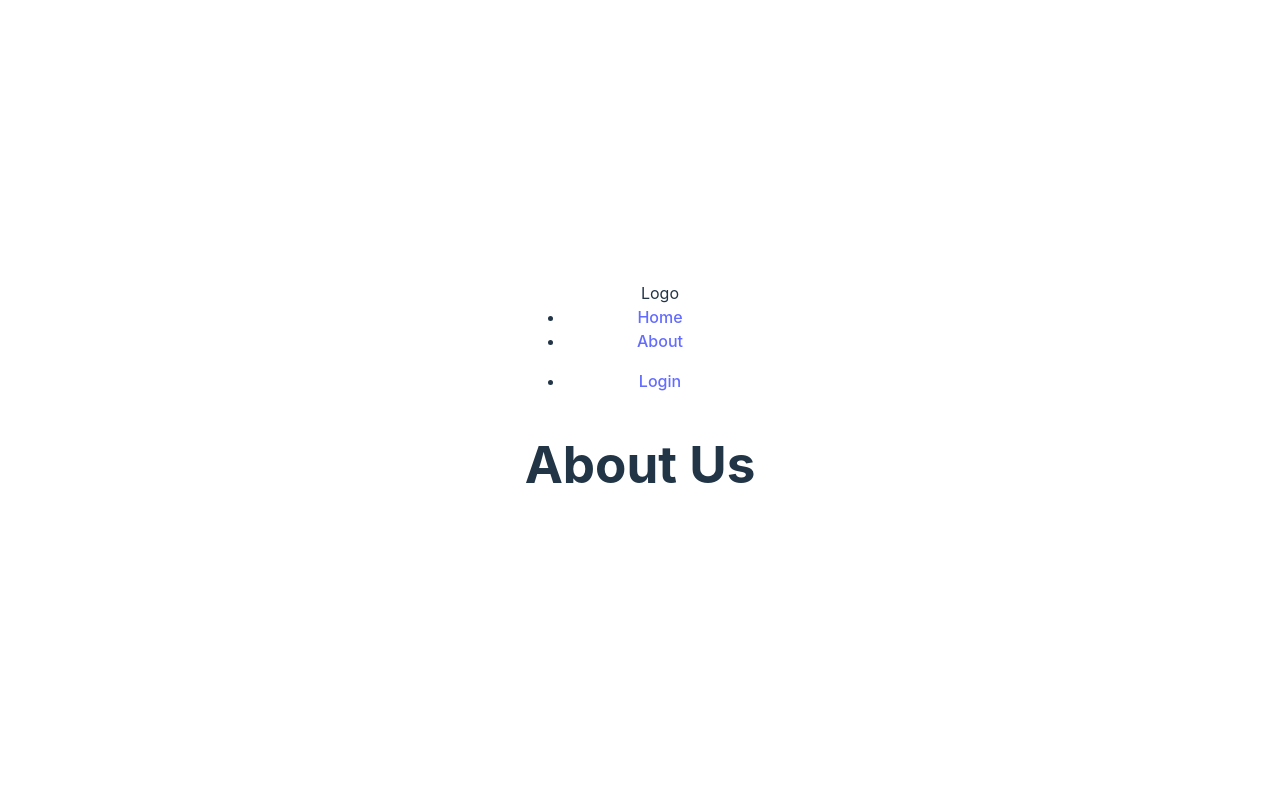
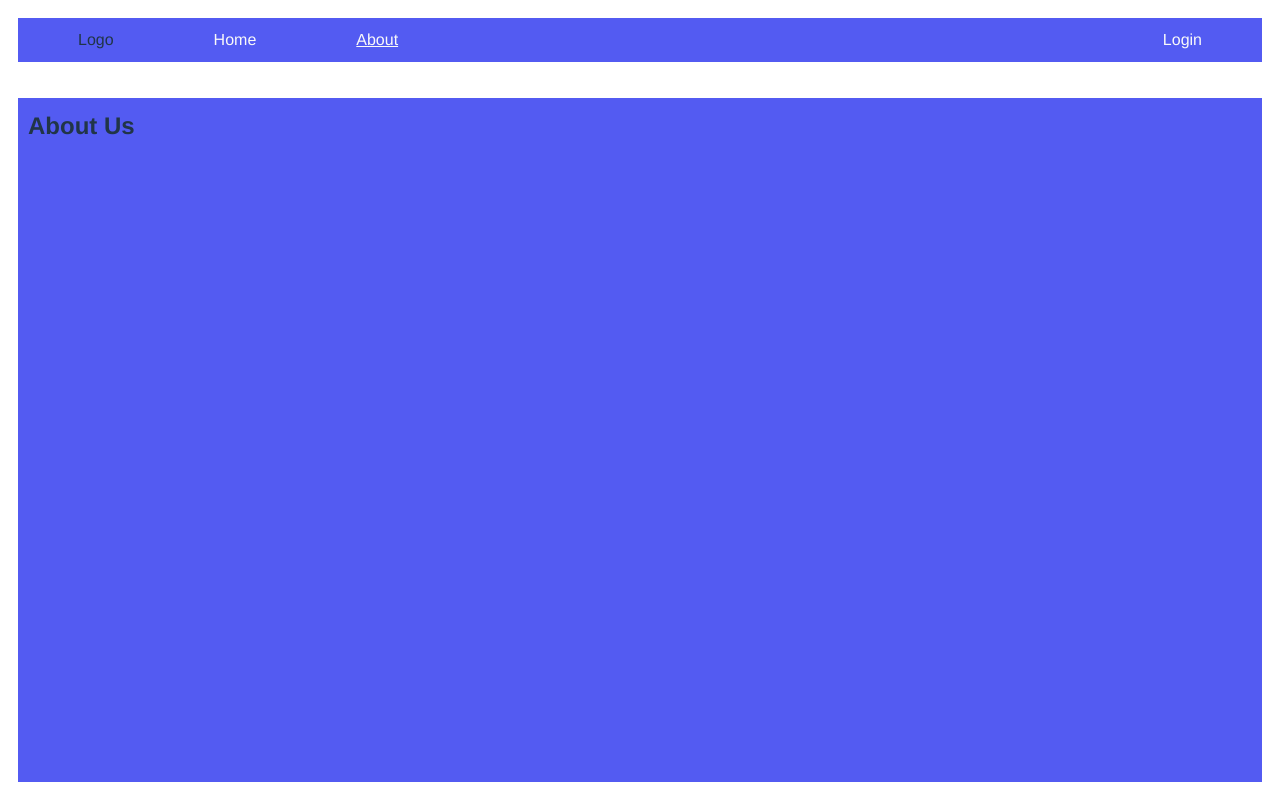
Before and after one commit to Defalt91/react-web-morthy, a React (Vite) app: page /about in a window 1280 px wide. Built offline with nearby package versions, Linux system fonts and the light colour scheme.

Commit message:
changed css structure

```diff
--- a/src/App.tsx
+++ b/src/App.tsx
@@ -2,7 +2,6 @@ import { BrowserRouter, Routes, Route } from "react-router-dom";
 import Home from "./screens/Home/Home";
 import About from "./screens/About/About";
 import Login from "./screens/Login/Login";
-import "./styles/App.css";
 import NotFound from "./screens/NotFound/NotFound";
 
 function App() {
--- a/src/styles/App.css
+++ /dev/null
@@ -1,47 +0,0 @@
-#root {
-	max-width: 1280px;
-	margin: 0 auto;
-	padding: 2rem;
-	text-align: center;
-}
-
-.logo {
-	height: 6em;
-	padding: 1.5em;
-	will-change: filter;
-	transition: filter 300ms;
-}
-.logo:hover {
-	filter: drop-shadow(0 0 2em #646cffaa);
-}
-.logo.react:hover {
-	filter: drop-shadow(0 0 2em #61dafbaa);
-}
-
-@keyframes logo-spin {
-	from {
-		transform: rotate(0deg);
-	}
-	to {
-		transform: rotate(360deg);
-	}
-}
-
-@media (prefers-reduced-motion: no-preference) {
-	a:nth-of-type(2) .logo {
-		animation: logo-spin infinite 20s linear;
-	}
-}
-
-.card {
-	padding: 2em;
-}
-
-.container {
-	display: flex;
-	flex-direction: column;
-}
-
-.read-the-docs {
-	color: #888;
-}
--- a/src/styles/global.css
+++ b/src/styles/global.css
@@ -1,5 +1,17 @@
+* {
+	margin: 0;
+	padding: 0;
+}
+
+#root {
+	display: flex;
+	flex-direction: column;
+	align-items: stretch;
+	height: 100vh;
+}
+
 :root {
-	font-family: Inter, system-ui, Avenir, Helvetica, Arial, sans-serif;
+	font-family: Helvetica, Inter, system-ui, Avenir, Arial, sans-serif;
 	line-height: 1.5;
 	font-weight: 400;
 
@@ -13,26 +25,57 @@
 	-moz-osx-font-smoothing: grayscale;
 }
 
-a {
-	font-weight: 500;
-	color: #646cff;
-	text-decoration: inherit;
-}
-a:hover {
-	color: #535bf2;
-}
-
 body {
-	margin: 0;
-	display: flex;
-	place-items: center;
+	/* display: flex; */
 	min-width: 320px;
 	min-height: 100vh;
 }
 
-h1 {
-	font-size: 3.2em;
-	line-height: 1.1;
+/* .main-container {
+	display: flex;
+	flex-direction: column;
+} */
+
+.nav-menu {
+	flex-grow: 0;
+	background-color: #535bf2;
+	display: flex;
+	justify-content: space-between;
+	margin: 18px;
+	padding: 10px;
+}
+
+.nav-tab {
+	display: flex;
+	flex-direction: row;
+}
+
+.nav-item {
+	padding: 0 50px;
+}
+
+.main-section {
+	flex-grow: 1;
+	background-color: #535bf2;
+	margin: 18px;
+	padding: 10px;
+}
+
+ul {
+	list-style: none;
+}
+
+a {
+	font-weight: 500;
+	color: #f9f9f9;
+	text-decoration: none;
+}
+a:hover {
+	color: #f9f9f9a4;
+}
+
+.active {
+	text-decoration: underline;
 }
 
 button {
```
